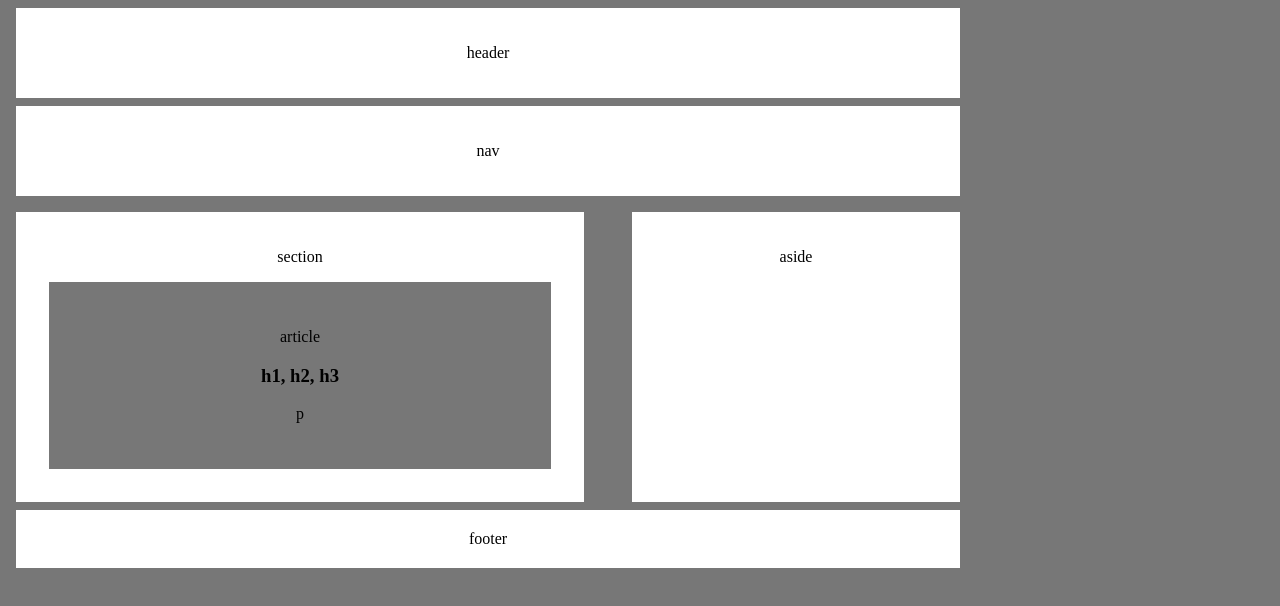
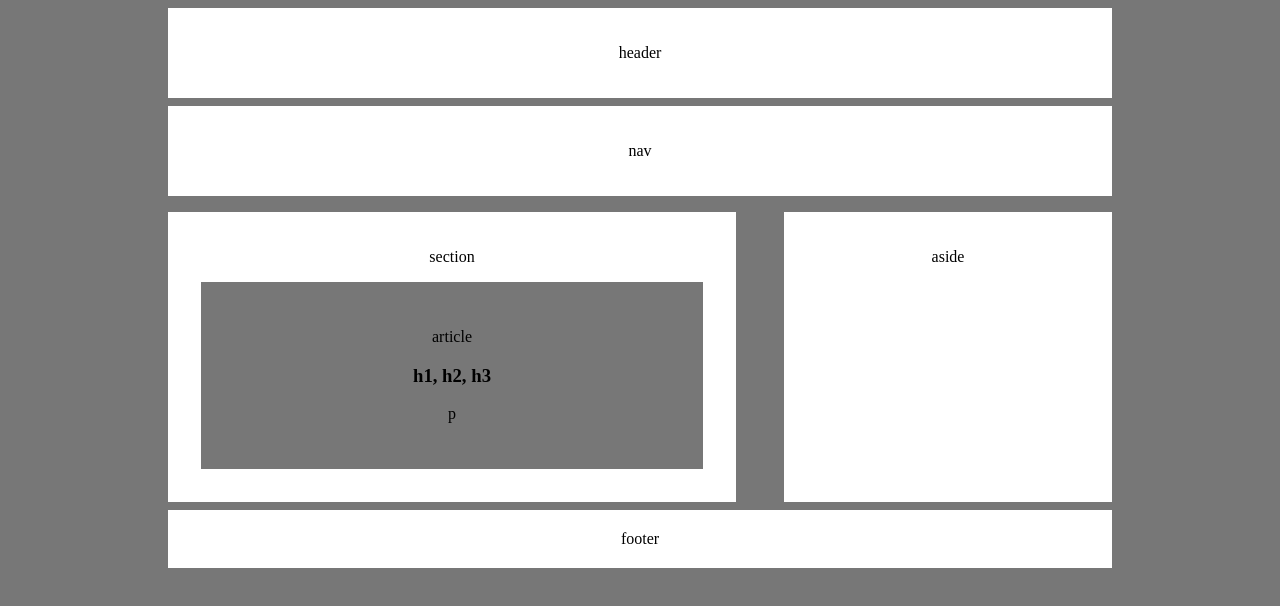
Before and after one commit to mboslin/HW-Wireframe, a plain HTML site: page index.html in a window 1280 px wide. Drawn offline with Linux system fonts and the light colour scheme.

Commit message:
CSS is centered.

```diff
--- a/style.css
+++ b/style.css
@@ -53,5 +53,9 @@ aside {
 
 body {
   width:960px;
-	background-color: #777;
+    background-color: #777;
+    margin-top: auto;
+    margin-right: auto;
+    margin-bottom: auto;
+    margin-left: auto;
 }
```
